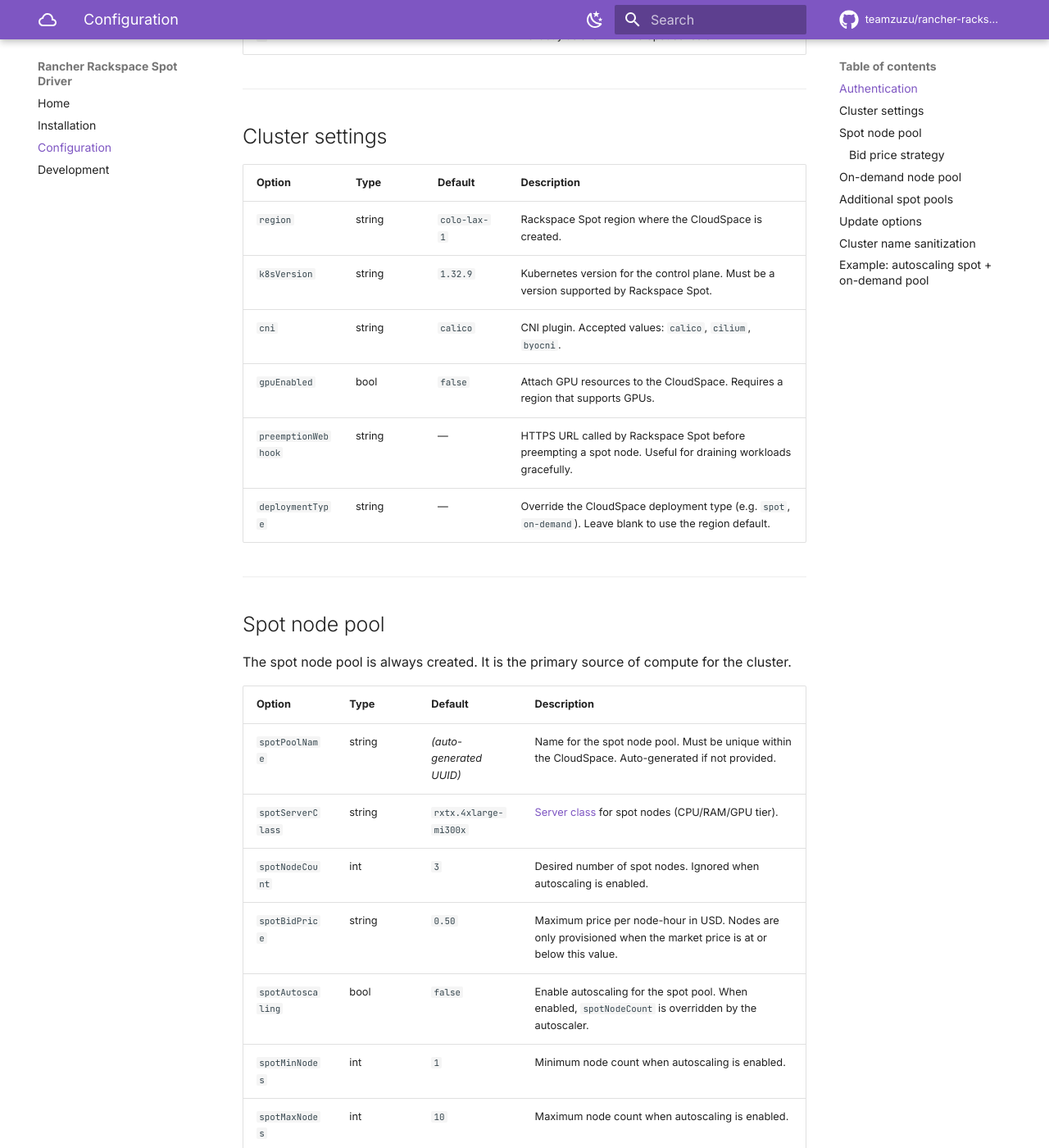
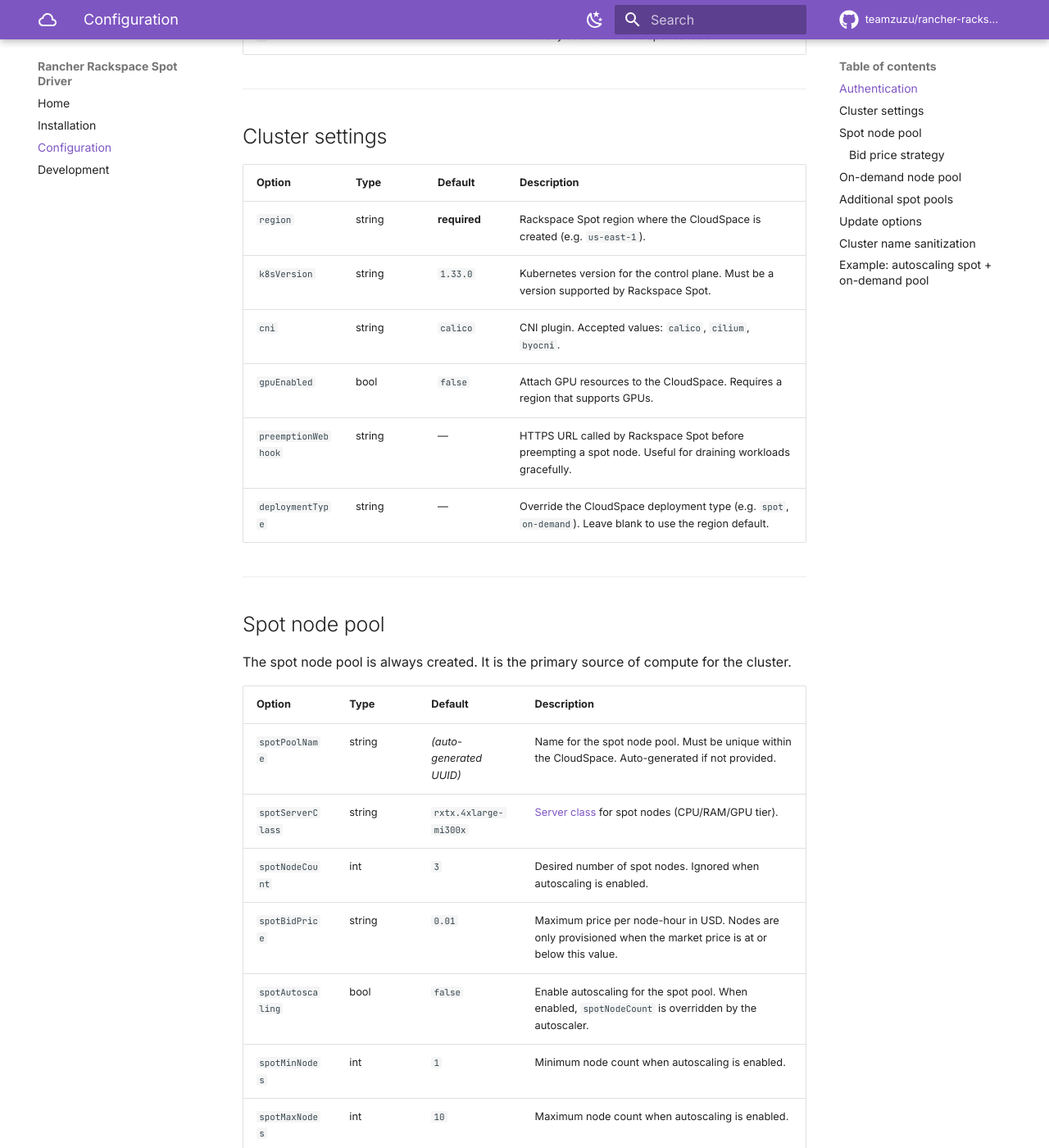
Before and after one commit to teamzuzu/rancher-rackspace-spot-driver, an MkDocs documentation site: the page built from docs/configuration.md, in a window 1280 px wide and 1400 px high, scrolled down 459 px. Shown: the whole window at 82% size. Built offline with MkDocs 1.6.1 and Material for MkDocs 9.7.7, drawn with Linux system fonts in a browser that asks for light colours; comment, search, counter and statistics services are not loaded; the version menu is left out; some of the changed text lies outside the part shown.

Commit message:
fix: address PR #16 review comments — defaults and provisioning time
- Remove colo-lax-1 as the default region; region is now required in
  both the UI form and the driver validation (Go returns an error if
  region is not supplied)
- k8s default: 1.32.9 → 1.33.0 across config.go, Vue DEFAULTS, docs,
  README
- Spot bid price default: 0.50 → 0.01 across config.go, Vue DEFAULTS,
  docs (table, additionalSpotPools example, and example config), README
- Update docs/installation.md provisioning time: 5-10 → 5-25 minutes
  with a humorous ⏳ emoji
- Remove defaultRegion constant; driver.go flagRegion definition no
  longer carries a Default value
- Update config_test.go: provide region explicitly in
  TestStateFromOptionsAppliesDefaults; replace defaultRegion literal in
  TestSaveRedactsRefreshTokenFromMetadata

Co-Authored-By: Claude Sonnet 4.6 <noreply@anthropic.com>

````diff
--- a/docs/configuration.md
+++ b/docs/configuration.md
@@ -17,8 +17,8 @@ All options are available in the Rancher UI when creating or editing a cluster.
 
 | Option | Type | Default | Description |
 |---|---|---|---|
-| `region` | string | `colo-lax-1` | Rackspace Spot region where the CloudSpace is created. |
-| `k8sVersion` | string | `1.32.9` | Kubernetes version for the control plane. Must be a version supported by Rackspace Spot. |
+| `region` | string | **required** | Rackspace Spot region where the CloudSpace is created (e.g. `us-east-1`). |
+| `k8sVersion` | string | `1.33.0` | Kubernetes version for the control plane. Must be a version supported by Rackspace Spot. |
 | `cni` | string | `calico` | CNI plugin. Accepted values: `calico`, `cilium`, `byocni`. |
 | `gpuEnabled` | bool | `false` | Attach GPU resources to the CloudSpace. Requires a region that supports GPUs. |
 | `preemptionWebhook` | string | — | HTTPS URL called by Rackspace Spot before preempting a spot node. Useful for draining workloads gracefully. |
@@ -35,7 +35,7 @@ The spot node pool is always created. It is the primary source of compute for th
 | `spotPoolName` | string | *(auto-generated UUID)* | Name for the spot node pool. Must be unique within the CloudSpace. Auto-generated if not provided. |
 | `spotServerClass` | string | `rxtx.4xlarge-mi300x` | [Server class](https://spot.rackspace.com) for spot nodes (CPU/RAM/GPU tier). |
 | `spotNodeCount` | int | `3` | Desired number of spot nodes. Ignored when autoscaling is enabled. |
-| `spotBidPrice` | string | `0.50` | Maximum price per node-hour in USD. Nodes are only provisioned when the market price is at or below this value. |
+| `spotBidPrice` | string | `0.01` | Maximum price per node-hour in USD. Nodes are only provisioned when the market price is at or below this value. |
 | `spotAutoscaling` | bool | `false` | Enable autoscaling for the spot pool. When enabled, `spotNodeCount` is overridden by the autoscaler. |
 | `spotMinNodes` | int | `1` | Minimum node count when autoscaling is enabled. |
 | `spotMaxNodes` | int | `10` | Maximum node count when autoscaling is enabled. |
@@ -73,7 +73,7 @@ You can define additional spot node pools beyond the primary one by providing a
     "name":        "",
     "serverClass": "rxtx.4xlarge-mi300x",
     "nodeCount":   2,
-    "bidPrice":    "0.50",
+    "bidPrice":    "0.01",
     "autoscaling": false,
     "minNodes":    1,
     "maxNodes":    10
@@ -125,12 +125,12 @@ For example, `My Cluster (prod)` becomes `my-cluster--prod-`.
 ```
 refreshToken:        <your token>
 organization:        acme-corp
-region:              colo-lax-1
-k8sVersion:          1.32.9
+region:              <your-region>
+k8sVersion:          1.33.0
 cni:                 calico
 
 spotServerClass:     rxtx.4xlarge-mi300x
-spotBidPrice:        0.50
+spotBidPrice:        0.01
 spotAutoscaling:     true
 spotMinNodes:        2
 spotMaxNodes:        20
@@ -142,6 +142,6 @@ onDemandCount:       2
 
 This configuration creates a cluster with:
 
-- A spot pool that autoscales between 2 and 20 `rxtx.4xlarge-mi300x` nodes, capped at $0.50/hr per node
+- A spot pool that autoscales between 2 and 20 `rxtx.4xlarge-mi300x` nodes, capped at $0.01/hr per node
 - A fixed on-demand pool of 2 `rxtx.2xlarge` nodes for guaranteed capacity
 - Pool names are auto-generated UUIDs
````
Also changed, not shown: README.md (+3 -3 lines), docs/installation.md (+1 -1 lines), 4 other files.
